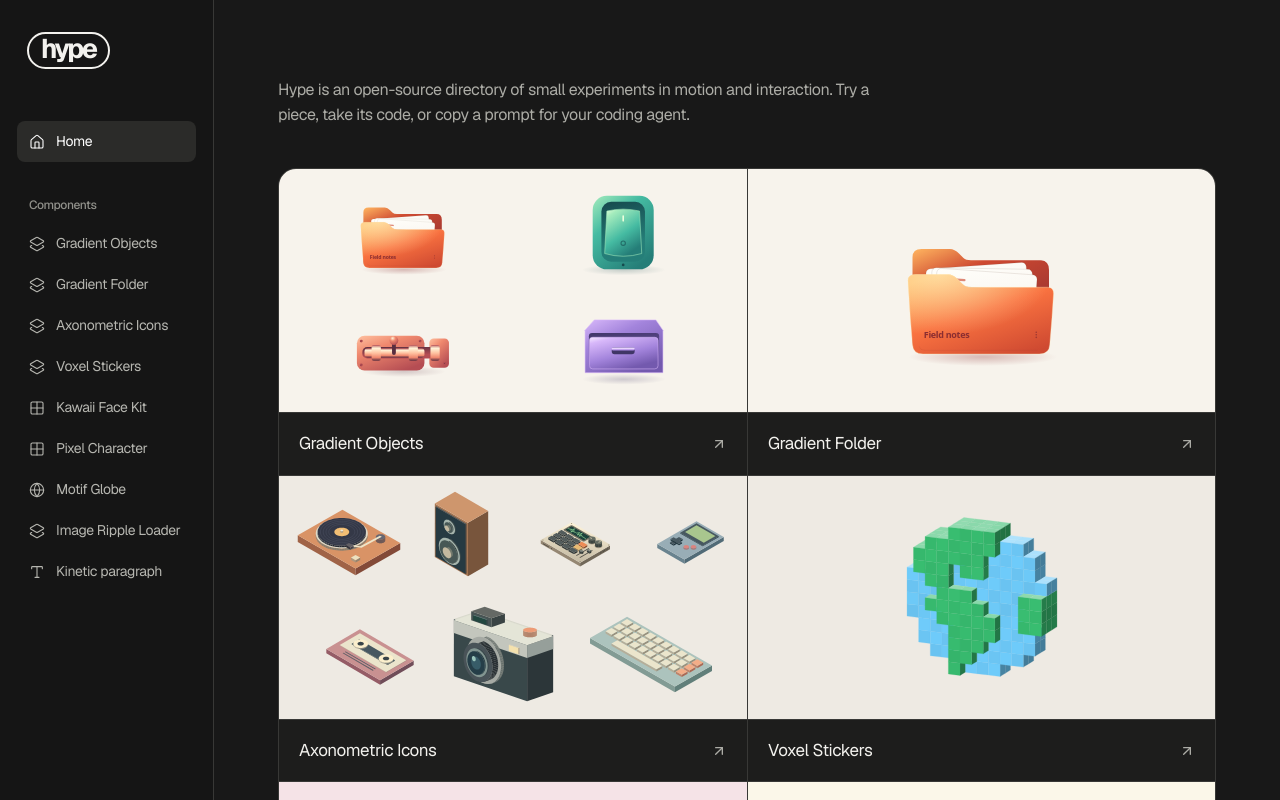
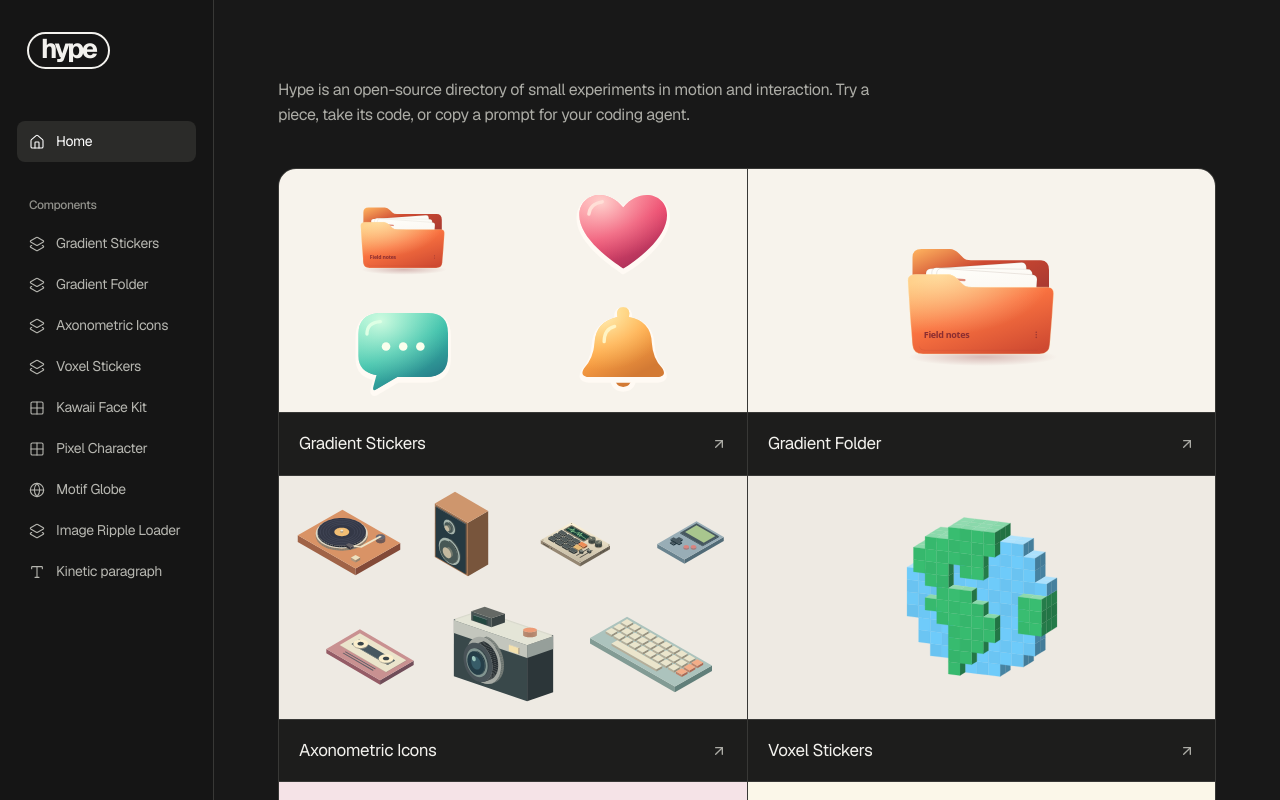
Before and after one commit to yash-dot-com/hyper, a Next.js app: page / in a window 1280 px wide. Shown: the top 800 px of the page. Built offline with nearby package versions, Linux system fonts and the light colour scheme.

Commit message:
Replace hardware demos with familiar gradient website stickers

```diff
--- a/src/components/experiments/GradientObjects.tsx
+++ b/src/components/experiments/GradientObjects.tsx
@@ -1,71 +1,29 @@
 "use client";
 
-import { useId, useState, type ReactNode } from "react";
-import { motion, useReducedMotion } from "motion/react";
+import {useId} from "react";
+import {motion,useReducedMotion} from "motion/react";
 
-type Kind = "rocker" | "latch" | "drawer";
-const palettes = {
-  rocker: ["#eaffdc","#a5ecbd","#45bba2","#257e78","#16494d"],
-  latch: ["#fff2d6","#ffc1a0","#ef886e","#b54d53","#592e40"],
-  drawer: ["#f6ebff","#d8b8fa","#a384dc","#7359ae","#403667"],
+const stickers = {
+  heart: { colors:["#ffdfd7","#ff929d","#eb496e","#ab3159"], path:"M60 96C49 88 14 65 14 40C14 18 42 10 60 32C78 10 106 18 106 40C106 65 72 89 60 96Z", gloss:"M24 39Q25 28 38 26" },
+  chat: { colors:["#deffe5","#8bedcb","#3abda9","#277d89"], path:"M34 20H86Q107 20 107 41V65Q107 87 84 87H54L32 100Q27 103 29 96L32 85Q13 82 13 65V42Q13 22 34 20Z", gloss:"M22 42Q22 30 36 29" },
+  bell: { colors:["#fff4c4","#ffda76","#ffa345","#d37a34"], path:"M54 24Q52 14 60 14Q68 14 66 24Q89 28 90 51Q91 68 101 78Q106 86 97 87H23Q14 86 19 78Q29 67 30 51Q31 29 54 24Z", gloss:"M40 50Q40 37 51 34" },
 };
-type Props = { size?: string | number; onChange?: (active:boolean)=>void };
-function ObjectButton({kind,size=210,onChange}: Props & {kind:Kind}) {
-  const id=useId(), [active,setActive]=useState(false), reduced=useReducedMotion();
-  const [rim,light,body,fold,well]=palettes[kind];
-  const fill=(key:string)=>`url(#${id}-${key})`;
-  const spring=reduced?{duration:0}:{type:"spring" as const,stiffness:kind==="drawer"?230:390,damping:kind==="drawer"?27:33};
-  const screw=(x:number,y:number)=><g key={x+":"+y}><circle cx={x} cy={y} r="2.7" fill={fold}/><path d={`M${x-1} ${y+1}l2-2`} stroke={well}/></g>;
-  let object:ReactNode;
-  if(kind==="rocker") {
-    const face=active?"M73 48Q104 42 137 48L135 126Q105 137 75 126Z":"M75 57Q105 50 135 57L139 135Q105 145 71 135Z";
-    object=<>
-      <rect x="49" y="29" width="112" height="135" rx="26" fill={fill("shell")}/>
-      <rect x="65" y="40" width="80" height="110" rx="18" fill={fill("well")}/>
-      <motion.path animate={{d:active?"M75 121Q105 131 135 121L134 142Q105 149 76 142Z":"M71 131Q105 141 139 131L136 141Q105 149 74 141Z"}} transition={spring} fill={fold}/>
-      <motion.path animate={{d:face}} transition={spring} fill={fill("face")} stroke={light}/>
-      <motion.g animate={{y:active?-6:0}} transition={spring}><path d="M105 66v9" stroke={rim} strokeWidth="3" strokeLinecap="round"/><circle cx="105" cy="116" r="4" fill="none" stroke={well} strokeOpacity=".6" strokeWidth="2"/></motion.g>
-      <circle cx="105" cy="156" r="2.5" fill={active?rim:well}/>
-    </>;
-  } else if(kind==="latch") {
-    object=<>
-      <rect x="20" y="71" width="124" height="64" rx="14" fill={fill("shell")}/><rect x="153" y="76" width="36" height="54" rx="8" fill={fill("shell")}/>
-      {[[28,81],[28,125],[136,81],[181,122]].map(([x,y])=>screw(x,y))}
-      <rect x="30" y="92" width="132" height="21" rx="9" fill={fill("well")}/>
-      <motion.g animate={{x:active?22:0}} transition={spring}>
-        <rect x="34" y="94" width="110" height="17" rx="6" fill={fill("barrel")}/>
-        <path d="M88 103v-20" stroke={well} strokeWidth="7" strokeLinecap="round"/><circle cx="88" cy="80" r="8" fill={fill("pearl")}/>
-      </motion.g>
-      {[47,115,155].map(x=><g key={x}><rect x={x} y="88" width="17" height="29" rx="4" fill={fill("barrel")}/><path d={`M${x+2} 92h13`} stroke={rim} opacity=".7"/></g>)}
-    </>;
-  } else {
-    object=<>
-      <path d="M35 61l17-19h113l13 19v78H35Z" fill={fill("shell")} stroke={light}/>
-      <rect x="42" y="66" width="129" height="65" rx="6" fill={fill("well")}/>
-      <motion.path animate={{d:active?"M48 76h116l-6 74H43Z":"M48 76h116l-1 29H47Z"}} transition={spring} fill={fold}/>
-      {[0,1,2].map(i=><motion.rect key={i} x={51-i} width="108" height="20" rx="3" animate={{y:active?83+i*6:80+i*2}} transition={spring} fill={["#e6d6e9","#faf1df","#fffcf2"][i]}/>)}
-      <motion.g animate={{y:active?26:0,x:active?-4:0}} transition={spring}>
-        <rect x="43" y="74" width="126" height="58" rx="6" fill={fill("face")} stroke={light}/>
-        <rect x="84" y="93" width="42" height="12" rx="5" fill={well}/>
-        <rect x="84" y="92" width="42" height="7" rx="3" fill={fill("barrel")}/>
-      </motion.g>
-    </>;
-  }
-  return <button type="button" aria-label={{rocker:"Power",latch:"Lock latch",drawer:"Open drawer"}[kind]} aria-pressed={active}
-    onClick={()=>{setActive(!active);onChange?.(!active)}} style={{display:"block",width:size,maxWidth:"100%",padding:0,border:0,background:"transparent",borderRadius:16,cursor:"pointer"}}>
-    <svg viewBox="0 0 210 190" aria-hidden="true" style={{display:"block",width:"100%"}}>
-      <defs>
-        <linearGradient id={id+"-shell"} x2=".7" y2="1"><stop stopColor={light}/><stop offset=".38" stopColor={body}/><stop offset="1" stopColor={fold}/></linearGradient>
-        <linearGradient id={id+"-well"} x2=".2" y2="1"><stop stopColor={well}/><stop offset=".8" stopColor={fold}/></linearGradient>
-        <linearGradient id={id+"-face"} x2=".55" y2="1"><stop stopColor={rim}/><stop offset=".16" stopColor={light}/><stop offset=".62" stopColor={body}/><stop offset="1" stopColor={fold}/></linearGradient>
-        <linearGradient id={id+"-barrel"} x2="0" y2="1"><stop stopColor={fold}/><stop offset=".22" stopColor={rim}/><stop offset=".52" stopColor={light}/><stop offset=".8" stopColor={body}/><stop offset="1" stopColor={well}/></linearGradient>
-        <radialGradient id={id+"-pearl"} cx=".35" cy=".23" r=".8"><stop stopColor={rim}/><stop offset=".4" stopColor={body}/><stop offset="1" stopColor={fold}/></radialGradient>
-        <radialGradient id={id+"-ground"}><stop stopColor={well} stopOpacity=".22"/><stop offset="1" stopColor={well} stopOpacity="0"/></radialGradient>
-      </defs>
-      <ellipse cx="106" cy={{rocker:165,latch:137,drawer:151}[kind]} rx="77" ry="10" fill={fill("ground")}/>{object}
-    </svg>
-  </button>;
+export type StickerKind = keyof typeof stickers;
+export function GradientSticker({kind,size=96,decorative=false}:{kind:StickerKind;size?:number|string;decorative?:boolean}) {
+  const id=useId(), reduce=useReducedMotion();
+  const {colors:[rim,light,body,edge],path,gloss}=stickers[kind];
+  return <motion.svg viewBox="0 0 120 116" role={decorative?undefined:"img"} aria-hidden={decorative||undefined} aria-label={kind}
+    initial="rest" animate="rest" whileHover="hover" whileTap="press" style={{width:size,maxWidth:"100%",height:"auto",display:"block"}}>
+    <defs>
+      <linearGradient id={id+"face"} x2=".6" y2="1"><stop stopColor={light}/><stop offset=".55" stopColor={body}/><stop offset="1" stopColor={edge}/></linearGradient>
+      <radialGradient id={id+"shine"} cx=".25" cy=".1" r=".8"><stop stopColor={rim} stopOpacity=".85"/><stop offset="1" stopColor={light} stopOpacity="0"/></radialGradient>
+    </defs>
+    <motion.g style={{transformOrigin:kind==="bell"?"60px 20px":"60px 60px"}} variants={{rest:{scale:1,rotate:0,y:0},hover:reduce?{}:kind==="bell"?{rotate:[0,-12,8,-4,0]}:kind==="heart"?{scale:1.07,rotate:-4}:{y:-3,rotate:3},press:reduce?{}:{scale:.96}}}>
+      {kind==="bell" && <path d="M48 83h24q0 17-12 17T48 83Z" fill={edge} stroke="#fffaf4" strokeWidth="5"/>}
+      <path d={path} transform="translate(0 3)" fill={edge} stroke="#fffaf4" strokeWidth="6" strokeLinejoin="round"/>
+      <path d={path} fill={`url(#${id}face)`}/><path d={path} fill={`url(#${id}shine)`}/>
+      <path d={gloss} fill="none" stroke={rim} strokeWidth="3.5" strokeLinecap="round"/>
+      {kind==="chat" && [0,1,2].map(i=><motion.circle key={i} cx={42+i*18} cy="55" r="4.5" fill="#faffed" variants={{rest:{y:0},hover:reduce?{}:{y:[0,-4,0],transition:{duration:.32,delay:i*.09}}}}/>)}
+    </motion.g>
+  </motion.svg>;
 }
-export const RockerSwitch=(props:Props)=><ObjectButton {...props} kind="rocker"/>;
-export const SlideLatch=(props:Props)=><ObjectButton {...props} kind="latch"/>;
-export const FileDrawer=(props:Props)=><ObjectButton {...props} kind="drawer"/>;
--- a/src/components/showcase.tsx
+++ b/src/components/showcase.tsx
@@ -4,7 +4,7 @@ import { useEffect, useRef, useState, useSyncExternalStore } from "react";
 import { ArrowUpRight, Check, Code2, Copy, Globe, Grid2X2, Home, Layers2, Menu, Type, X } from "lucide-react";
 import { motion, MotionConfig } from "motion/react";
 import { Button } from "@/components/ui/button";
-import { RockerSwitch, SlideLatch, FileDrawer } from "./experiments/GradientObjects";
+import { GradientSticker } from "./experiments/GradientObjects";
 import { GradientFolder, folderColors, type FolderColor } from "./experiments/GradientFolder";
 import { PocketSampler } from "./experiments/PocketSampler";
 import { VoxelSticker, stickerNames, type StickerName } from "./experiments/VoxelSticker";
@@ -63,12 +63,12 @@ function SkillExamples() {
 }
 function GradientObjectsDemo() {
   return <div className="material-objects" style={{width:"94%",height:"96%",display:"grid",gridTemplateColumns:"repeat(2,minmax(0,1fr))",gridTemplateRows:"repeat(2,minmax(0,1fr))",justifyItems:"center",alignItems:"center",containerType:"size"}}>
-    <GradientFolder size="min(96%, 48cqh)"/><RockerSwitch size="min(96%, 49cqh)"/>
-    <SlideLatch size="min(96%, 49cqh)"/><FileDrawer size="min(96%, 49cqh)"/>
+    <GradientFolder size="min(96%, 48cqh)"/><GradientSticker kind="heart" size="min(96%, 49cqh)"/>
+    <GradientSticker kind="chat" size="min(96%, 49cqh)"/><GradientSticker kind="bell" size="min(96%, 49cqh)"/>
   </div>;
 }
 const collection = [
-  {title:"Gradient Objects", description:"Hover over the folder, flip the rocker, slide the latch, or pull out the drawer. A reusable skill for shaping light, color, and motion around a physical object.", slug:"gradient-objects", component:"SKILL", icon:Layers2, preview:GradientObjectsDemo},
+  {title:"Gradient Stickers", description:"A folder for files, a heart for favorites, a bubble for messages, and a bell for notifications. Hover to try each sticker.", slug:"gradient-objects", component:"SKILL", icon:Layers2, preview:GradientObjectsDemo},
   {title:"Gradient Folder", description:"Hover to fan the pages, or click to pin the folder open.", slug:"gradient-folder", component:"GradientFolder", icon:Layers2, preview:() => <GradientFolder size={195}/>},
   {title:"Axonometric Icons", description:"A reusable skill for drawing isometric and dimetric SVG objects. Copy the instructions into your agent, then describe the object you want.", slug:"axonometric-icons", component:"SKILL", icon:Layers2, preview:SkillExamples},
   {title:"Voxel Stickers", description:"Ten miniature objects built from colored blocks. Pick a sticker to see its raised details and copy its source.", slug:"voxel-stickers", component:"VoxelSticker", icon:Layers2, preview:StickerThumbnail},
```
Also changed, not shown: public/skills/gradient-objects/SKILL.md (+5 -5 lines), 1 other file (tests, documents, lock files or other folders).
